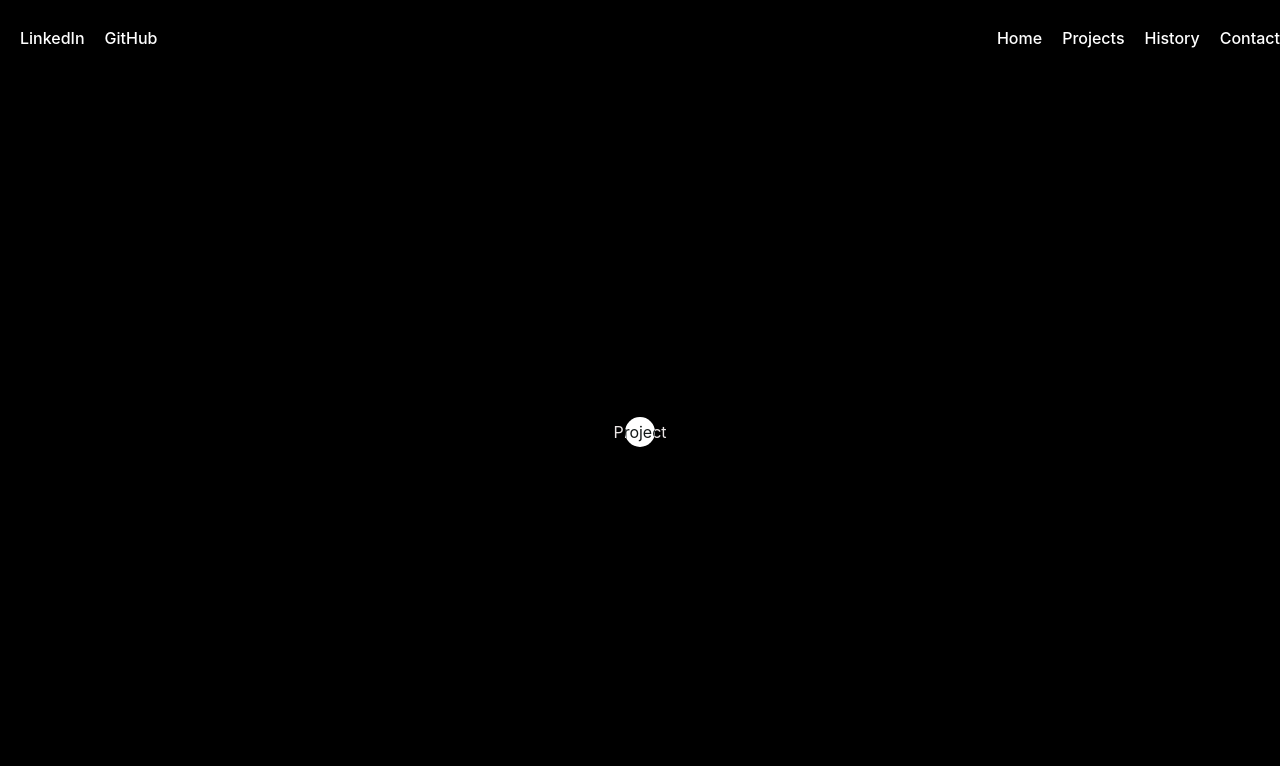
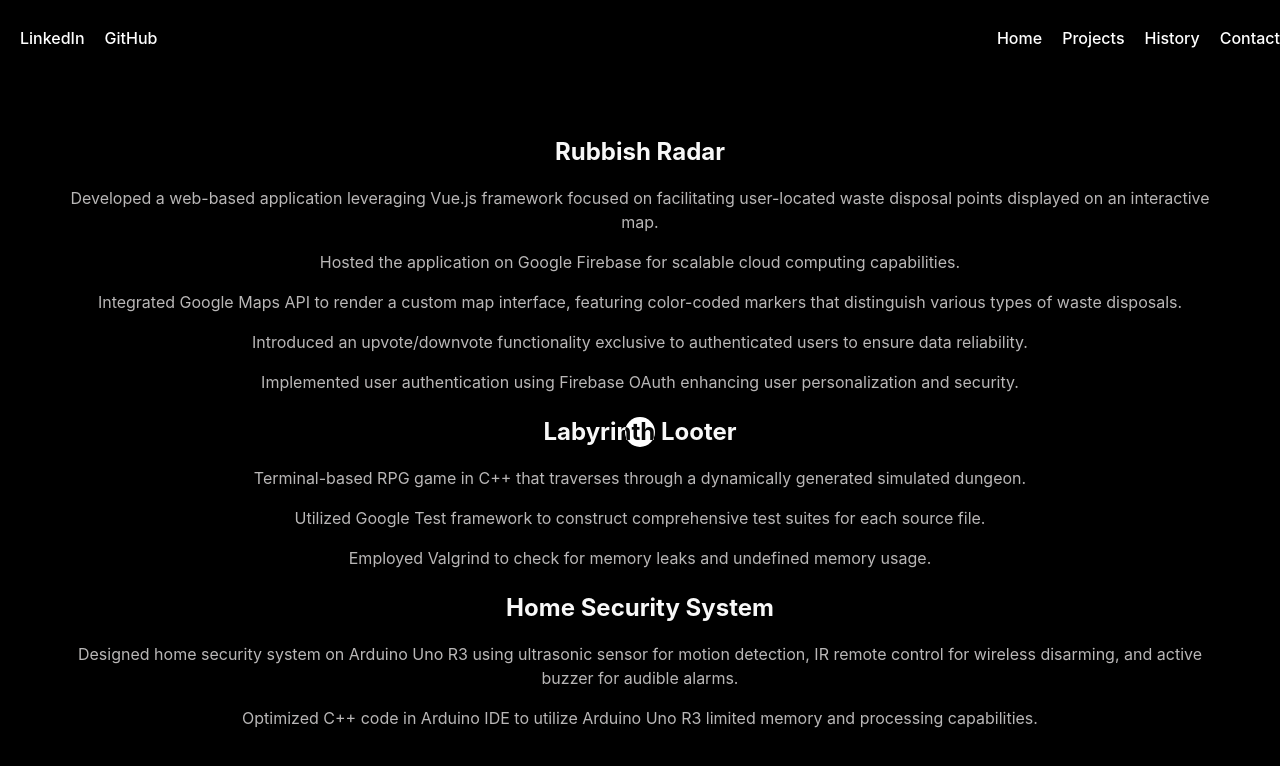
Before and after one commit to jgonz671/Personal-Portolio, a React (Vite) app: page /project in a window 1280 px wide. Shown: the top 766 px of the page. Built offline with nearby package versions, Linux system fonts and the light colour scheme.

Commit message:
basic website UI/content

```diff
--- a/src/components/Navbar.jsx
+++ b/src/components/Navbar.jsx
@@ -1,6 +1,6 @@
 import React from 'react';
 import { Link } from 'react-router-dom';
-import './Navbar.css'
+import '../styles/Navbar.css'
 
 function NavBar() {
   return (
--- a/src/routes/Contact.jsx
+++ b/src/routes/Contact.jsx
@@ -1,7 +1,17 @@
 import React from 'react';
+import '../styles/Contact.css'
 
 function Contact() {
-  return <div>Contact</div>;
-}
+  return (
+    <div className="contact-form">
+      <label htmlFor="phone">Phone Number:</label>
+      <a href="tel:+9513918770">951-391-8770</a>
+      <br>
+      </br>
+      <label htmlFor="email">Email:</label>
+      <a href="mailto:julian.eg2003@gmail.com">julian.eg2003@gmail.com</a>
+    </div>
+  );
 
+  }
 export default Contact;
--- a/src/routes/History.jsx
+++ b/src/routes/History.jsx
@@ -1,7 +1,25 @@
 import React from 'react';
+import '../styles/History.css';
 
 function History() {
-  return <div>History</div>;
+  return (
+    <div className="experience-details">
+      <h2>Substitute Teacher</h2>
+      <p>Licensed to substitute classrooms K-12 and special education.</p>
+
+      <h2>Online Grocery Pickup Associate</h2>
+      <p>Coordinated prompt customer orders and deliveries through team collaboration with expert customer support throughout the store and online pickup.</p>
+      <p>Averaged item pick rate of 140 items per hour decreasing customer wait times by 20% in online pickup.</p>
+      <p>Utilized mobile network tools for real-time inventory management and customer assistance.</p>
+      <p>Handled daily customer queries and complaints in person and via phone enhancing customer service skills.</p>
+
+      <h2>Fulfillment Center Associate</h2>
+      <p>Physically rigorous work environment enlisting heavy lifting and fulfilling daily quotas.</p>
+      <p>Responsible for customer satisfaction in the delivery of packages.</p>
+      <p>Learned to effectively communicate with hundreds of other associates to maximize product efficiency.</p>
+      <p>Practiced safety procedures around potentially hazardous equipment while handling product.</p>
+    </div>
+  );
 }
 
 export default History;
--- a/src/routes/Project.jsx
+++ b/src/routes/Project.jsx
@@ -1,7 +1,26 @@
 import React from 'react';
+import '../styles/Project.css';
 
 function Project() {
-  return <div>Project</div>;
+  return (
+    <div className="project-details">
+      <h2>Rubbish Radar</h2>
+      <p>Developed a web-based application leveraging Vue.js framework focused on facilitating user-located waste disposal points displayed on an interactive map.</p>
+      <p>Hosted the application on Google Firebase for scalable cloud computing capabilities.</p>
+      <p>Integrated Google Maps API to render a custom map interface, featuring color-coded markers that distinguish various types of waste disposals.</p>
+      <p>Introduced an upvote/downvote functionality exclusive to authenticated users to ensure data reliability.</p>
+      <p>Implemented user authentication using Firebase OAuth enhancing user personalization and security.</p>
+
+      <h2>Labyrinth Looter</h2>
+      <p>Terminal-based RPG game in C++ that traverses through a dynamically generated simulated dungeon.</p>
+      <p>Utilized Google Test framework to construct comprehensive test suites for each source file.</p>
+      <p>Employed Valgrind to check for memory leaks and undefined memory usage.</p>
+
+      <h2>Home Security System</h2>
+      <p>Designed home security system on Arduino Uno R3 using ultrasonic sensor for motion detection, IR remote control for wireless disarming, and active buzzer for audible alarms.</p>
+      <p>Optimized C++ code in Arduino IDE to utilize Arduino Uno R3 limited memory and processing capabilities.</p>
+    </div>
+  );
 }
 
 export default Project;
--- /dev/null
+++ b/src/styles/Contact.css
@@ -0,0 +1,19 @@
+.contact-form {
+    margin: 20px;
+  }
+
+  .contact-form label {
+    color: #ffffff;
+    font-weight: bold;
+    margin-bottom: 5px;
+  }
+
+  .contact-form a {
+    color: #b7bbbe;
+    text-decoration: none;
+    margin-bottom: 10px;
+  }
+
+  .contact-form a:hover {
+    text-decoration: underline;
+  }
--- /dev/null
+++ b/src/styles/History.css
@@ -0,0 +1,14 @@
+.experience-details {
+    margin: 20px;
+  }
+
+  .experience-details h2 {
+    color: #ffffff;
+    font-size: 1.5rem;
+    margin-bottom: 10px;
+  }
+
+  .experience-details p {
+    color: #b9b7b7;
+    margin-bottom: 8px;
+  }
--- a/src/components/Navbar.css
+++ b/src/styles/Navbar.css
@@ -10,8 +10,8 @@ nav {
 
   .navbar-container {
     display: flex;
-    justify-content: space-between; /* Positions children (ul) on opposite ends */
-    width: 100%; /* Ensures container uses full width of nav */
+    justify-content: space-between;
+    width: 100%;
     max-width: 1375px;
     margin: 0 auto;
   }
--- /dev/null
+++ b/src/styles/Project.css
@@ -0,0 +1,14 @@
+.project-details {
+    margin: 20px;
+  }
+
+  .project-details h2 {
+    color: #f8f8f8;
+    font-size: 1.5rem;
+    margin-bottom: 10px;
+  }
+
+  .project-details p {
+    color: #b9b7b7;
+    margin-bottom: 8px;
+  }
```
